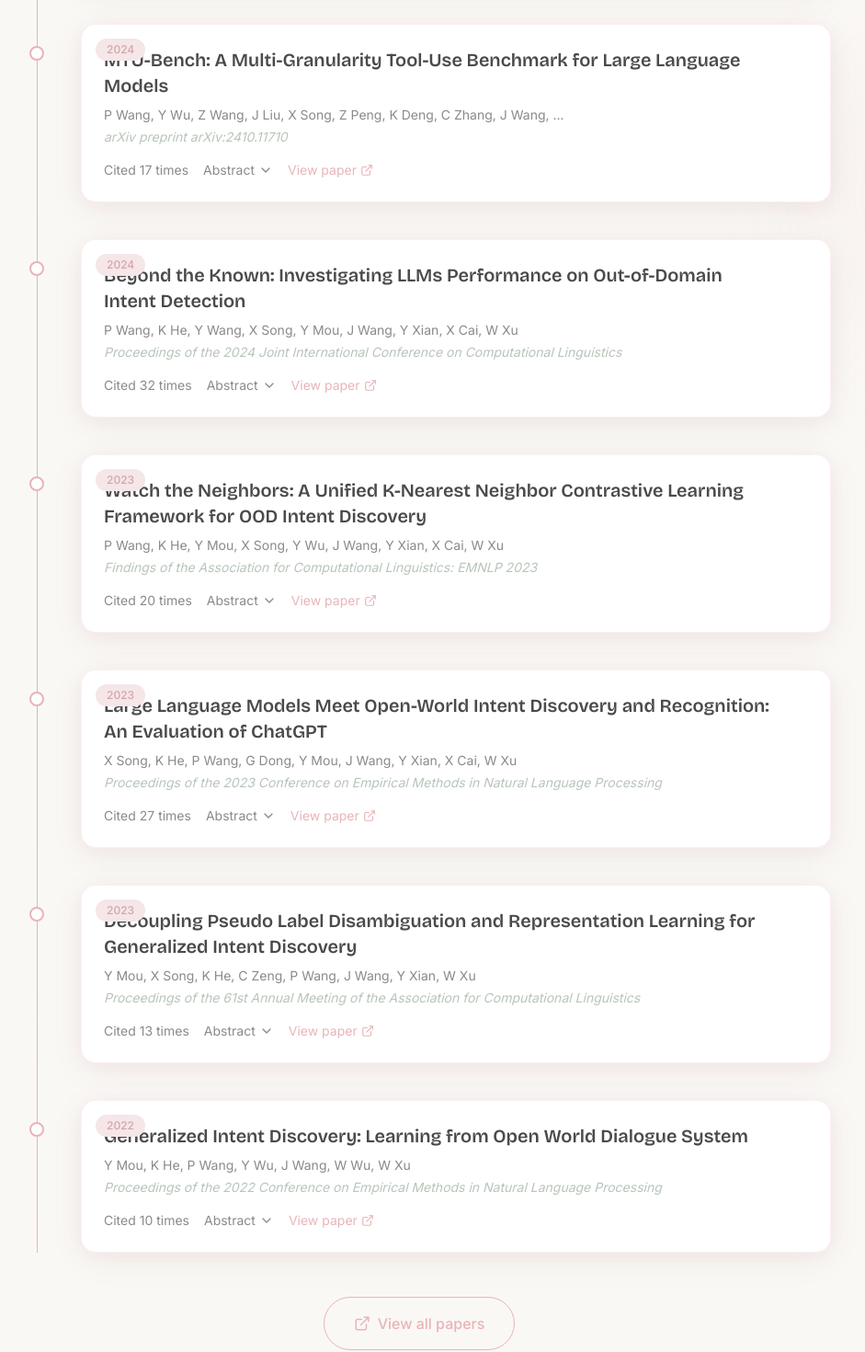
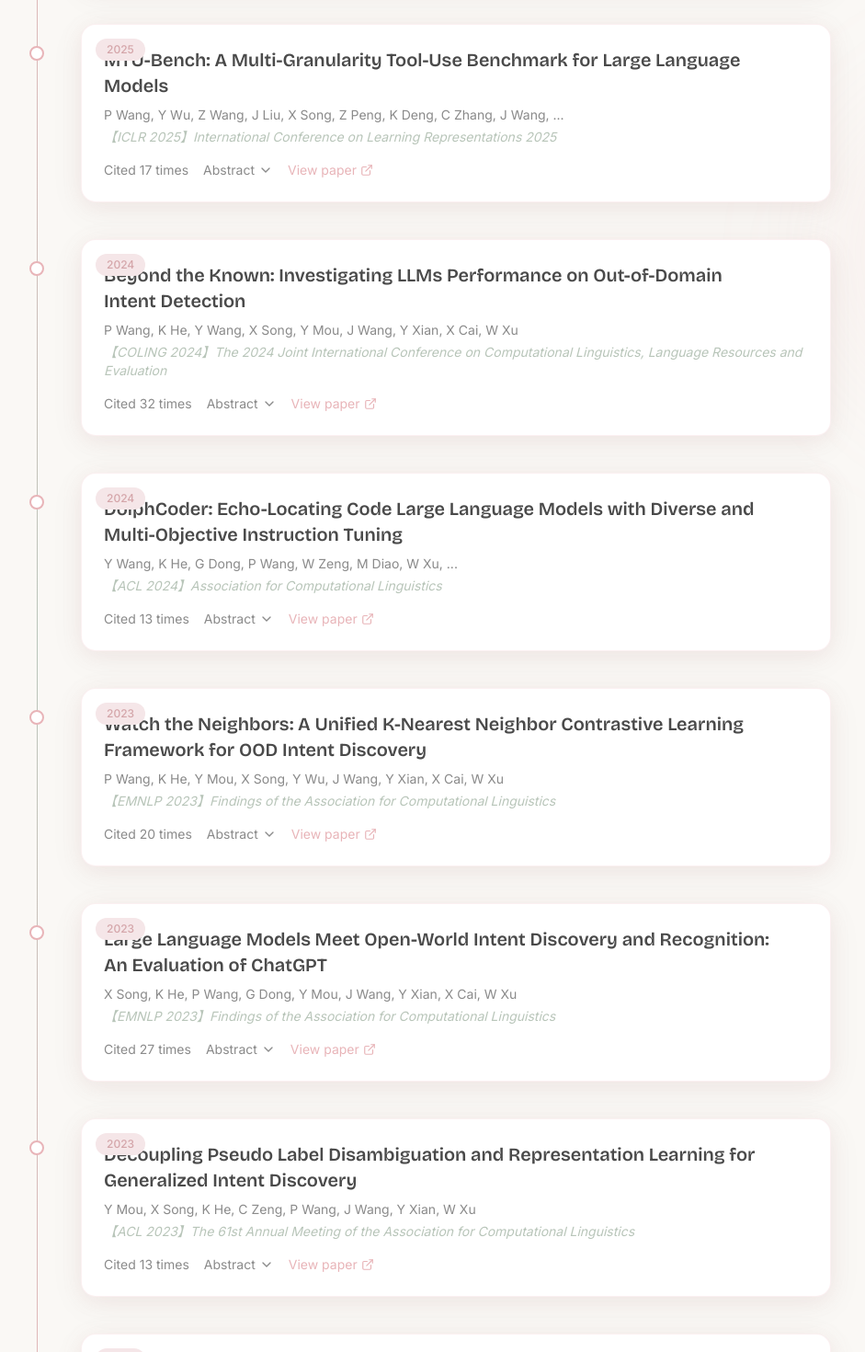
Before and after one commit to Yupei-Wang/academic-homepage, a React (Vite) app: page / in a window 1280 px wide. Shown: the part 4540-6010 px from the top of the page at 92% size, without its empty margins (184-1125 px from the left). Built offline with nearby package versions, Linux system fonts and the light colour scheme; no server answers; the database is empty.

Commit message:
modify publishier

```diff
--- a/src/sections/Publications.tsx
+++ b/src/sections/Publications.tsx
@@ -8,16 +8,16 @@
     title: 'ShopSimulator: Evaluating and Exploring RL-Driven LLM Agent for Shopping Assistants',
     authors: 'P Wang, Y Wu, Xiaoshuai Song, Weixun Wang, Gengru Chen, ...',
     venue: 'arXiv preprint arXiv:2601.18225',
-    citations: 0,
+    citations: 1,
     abstract:
       '提出了一个用于评估和训练 RL 驱动大模型购物助手的大规模电商模拟环境，系统分析了不同模型在个性化、多轮交互和复杂商品检索场景下的表现，并探讨了监督微调与强化学习结合的效果。',
     link: 'https://arxiv.org/abs/2601.18225',
   },
   {
-    year: '2024',
+    year: '2025',
     title: 'MTU-Bench: A Multi-Granularity Tool-Use Benchmark for Large Language Models',
     authors: 'P Wang, Y Wu, Z Wang, J Liu, X Song, Z Peng, K Deng, C Zhang, J Wang, ...',
-    venue: 'arXiv preprint arXiv:2410.11710',
+    venue: '【ICLR 2025】International Conference on Learning Representations 2025',
     citations: 17,
     abstract:
       '提出了一个多粒度的工具使用基准测试，用于全面评估大语言模型的工具学习和使用能力。',
@@ -27,17 +27,27 @@
     year: '2024',
     title: 'Beyond the Known: Investigating LLMs Performance on Out-of-Domain Intent Detection',
     authors: 'P Wang, K He, Y Wang, X Song, Y Mou, J Wang, Y Xian, X Cai, W Xu',
-    venue: 'Proceedings of the 2024 Joint International Conference on Computational Linguistics',
+    venue: '【COLING 2024】The 2024 Joint International Conference on Computational Linguistics, Language Resources and Evaluation',
     citations: 32,
     abstract:
       '本文深入研究了大语言模型在开放域意图检测任务上的性能表现，提出了一系列评估方法和改进策略。',
     link: 'https://scholar.google.com/citations?view_op=view_citation&hl=en&user=3YPB1hMAAAAJ&citation_for_view=3YPB1hMAAAAJ:YsMSGLbcyi4C',
   },
   {
+    year: '2024',
+    title: 'DolphCoder: Echo-Locating Code Large Language Models with Diverse and Multi-Objective Instruction Tuning',
+    authors: 'Y Wang, K He, G Dong, P Wang, W Zeng, M Diao, W Xu, ...',
+    venue: '【ACL 2024】Association for Computational Linguistics',
+    citations: 13,
+    abstract:
+      '提出了一个多样化的多目标指令微调框架，用于训练代码大语言模型，显著提升了模型在代码生成、理解和修改任务上的性能。',
+    link: 'https://aclanthology.org/2024.acl-long.259.pdf',
+  },
+  {
     year: '2023',
     title: 'Watch the Neighbors: A Unified K-Nearest Neighbor Contrastive Learning Framework for OOD Intent Discovery',
     authors: 'P Wang, K He, Y Mou, X Song, Y Wu, J Wang, Y Xian, X Cai, W Xu',
-    venue: 'Findings of the Association for Computational Linguistics: EMNLP 2023',
+    venue: '【EMNLP 2023】Findings of the Association for Computational Linguistics',
     citations: 20,
     abstract:
       '提出了一个统一的K近邻对比学习框架，用于开放域意图发现任务，显著提升了模型性能。',
@@ -47,7 +57,7 @@
     year: '2023',
     title: 'Large Language Models Meet Open-World Intent Discovery and Recognition: An Evaluation of ChatGPT',
     authors: 'X Song, K He, P Wang, G Dong, Y Mou, J Wang, Y Xian, X Cai, W Xu',
-    venue: 'Proceedings of the 2023 Conference on Empirical Methods in Natural Language Processing',
+    venue: '【EMNLP 2023】Findings of the Association for Computational Linguistics',
     citations: 27,
     abstract:
       '系统评估了ChatGPT在开放世界意图发现和识别任务上的表现，揭示了大语言模型的优势与局限。',
@@ -57,7 +67,7 @@
     year: '2023',
     title: 'Decoupling Pseudo Label Disambiguation and Representation Learning for Generalized Intent Discovery',
     authors: 'Y Mou, X Song, K He, C Zeng, P Wang, J Wang, Y Xian, W Xu',
-    venue: 'Proceedings of the 61st Annual Meeting of the Association for Computational Linguistics',
+    venue: '【ACL 2023】The 61st Annual Meeting of the Association for Computational Linguistics',
     citations: 13,
     abstract:
       '解耦了伪标签消歧和表示学习两个过程，提出了一种新的广义意图发现方法。',
@@ -67,7 +77,7 @@
     year: '2022',
     title: 'Generalized Intent Discovery: Learning from Open World Dialogue System',
     authors: 'Y Mou, K He, P Wang, Y Wu, J Wang, W Wu, W Xu',
-    venue: 'Proceedings of the 2022 Conference on Empirical Methods in Natural Language Processing',
+    venue: '【EMNLP 2022】Findings of the Association for Computational Linguistics',
     citations: 10,
     abstract:
       '研究了从开放世界对话系统中学习广义意图的方法，为实际应用场景提供了有效解决方案。',
```
